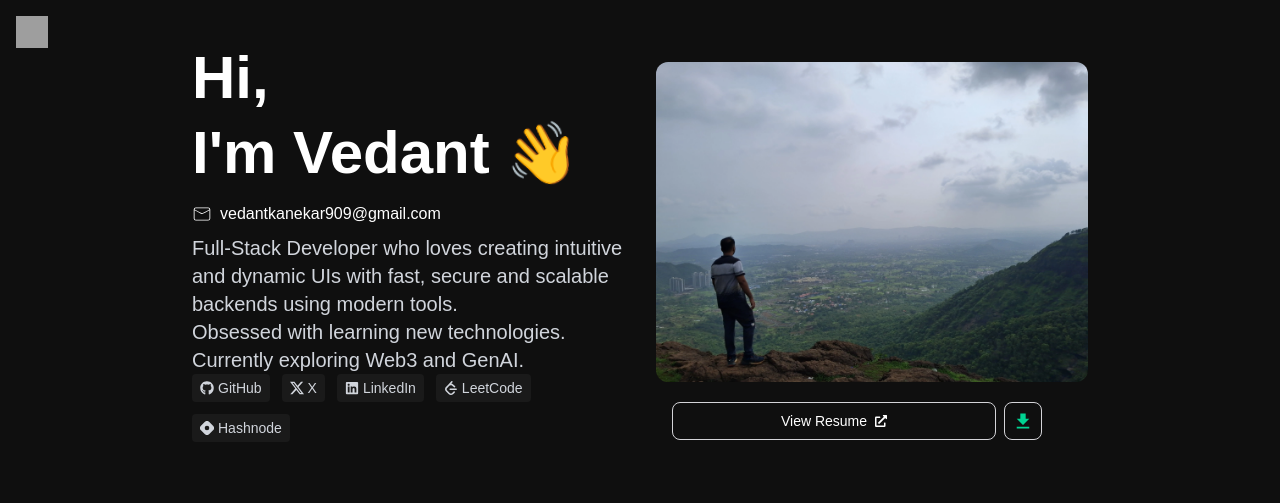
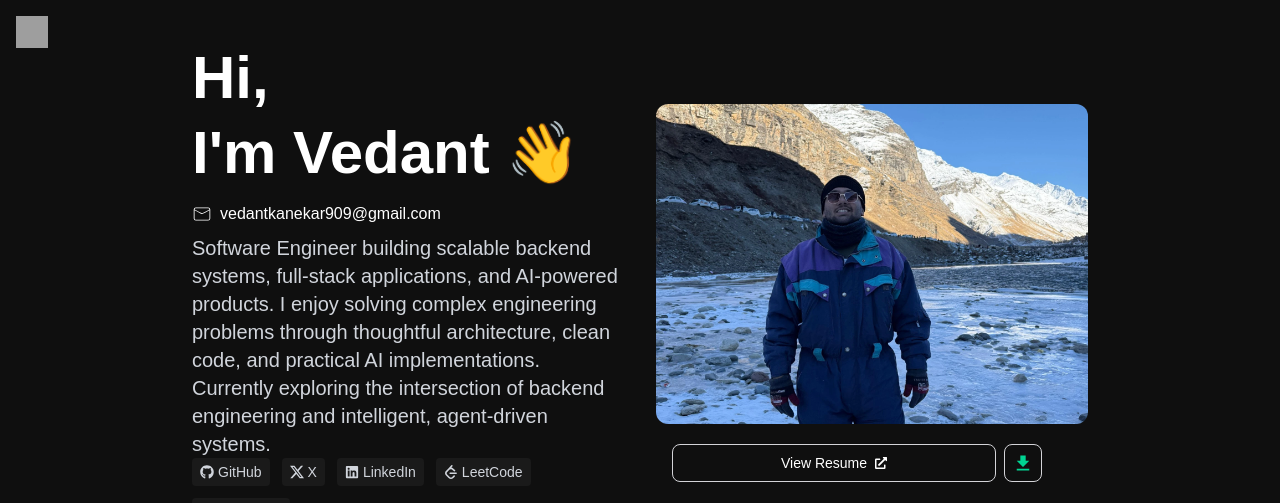
Before and after one commit to Vedant005/vedant.com, a Next.js app: page / in a window 1280 px wide. Shown: the top 503 px of the page. Built offline with nearby package versions, Linux system fonts and the light colour scheme; grey boxes are pictures that could not be loaded.

Commit message:
feat: update bio and profile

```diff
--- a/src/app/page.tsx
+++ b/src/app/page.tsx
@@ -32,10 +32,12 @@ export default function Home() {
             </p>
 
             <p className="text-gray-300 text-lg sm:text-xl max-w-xl  ">
-              Full-Stack Developer who loves creating intuitive and dynamic UIs
-              with fast, secure and scalable backends using modern tools. <br />
-              Obsessed with learning new technologies.
-              <br /> Currently exploring Web3 and GenAI.
+              Software Engineer building scalable backend systems, full-stack
+              applications, and AI-powered products. I enjoy solving complex
+              engineering problems through thoughtful architecture, clean code,
+              and practical AI implementations. Currently exploring the
+              intersection of backend engineering and intelligent, agent-driven
+              systems.
             </p>
             <Links />
           </div>
@@ -43,7 +45,7 @@ export default function Home() {
           <div className="w-full md:w-1/2 flex flex-col justify-center ">
             <div className="w-full h-80 rounded-xl mb-5 overflow-hidden ">
               <Image
-                src="/profile.webp"
+                src="/vedant.webp"
                 alt="Vedant Kanekar"
                 width={500}
                 height={500}
```
Also changed, not shown: public/vedant.webp (added).
